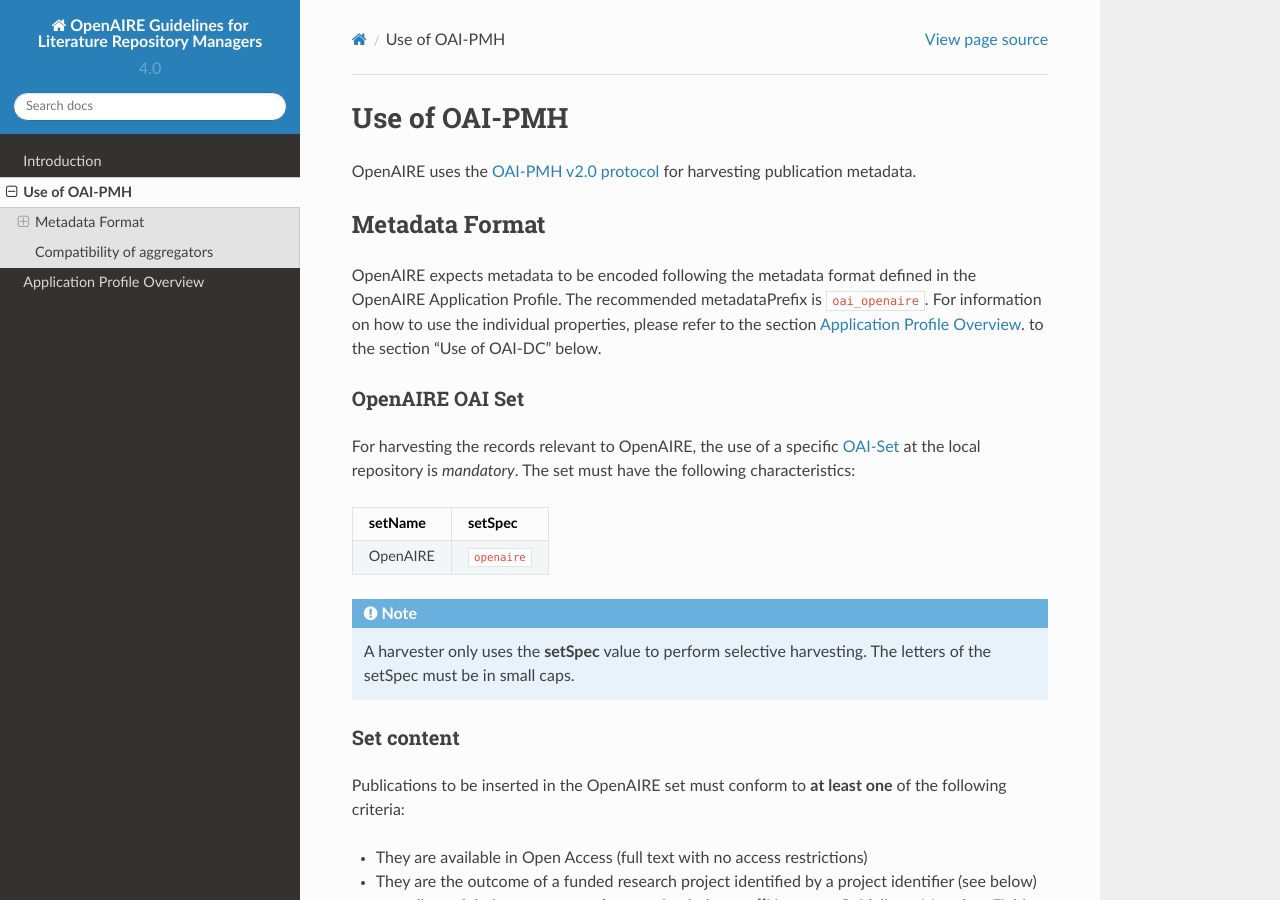
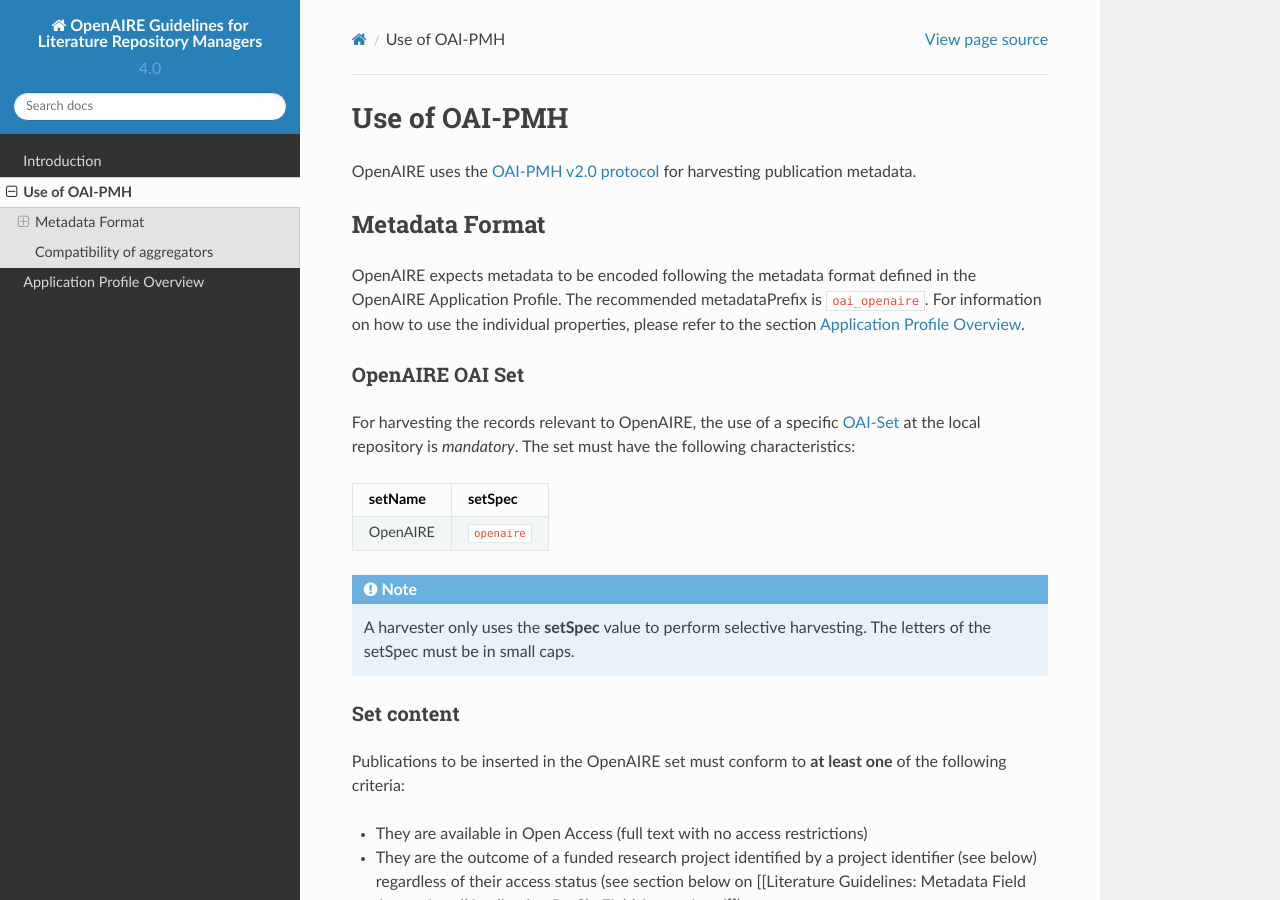
Before and after one commit to openaire/guidelines-literature-repositories, a Sphinx documentation site: the page built from docs/use_of_oai_pmh.rst, in a window 1280 px wide and 900 px high. Built offline with Sphinx 7.4.7 and the Read the Docs theme 2.0.0, drawn with Linux system fonts in a browser that asks for light colours; a script that is not in the unit is left out.

Commit message:
fix leftover of sentence

```diff
--- a/docs/use_of_oai_pmh.rst
+++ b/docs/use_of_oai_pmh.rst
@@ -8,7 +8,7 @@
 OpenAIRE expects metadata to be encoded following the metadata format defined in the OpenAIRE Application Profile.
 The recommended metadataPrefix is ``oai_openaire``.
 For information on how to use the individual properties, please refer to the section :ref:`application_profile`.
-to the section "Use of OAI-DC" below.
+
 
 OpenAIRE OAI Set
 ~~~~~~~~~~~~~~~~
```
